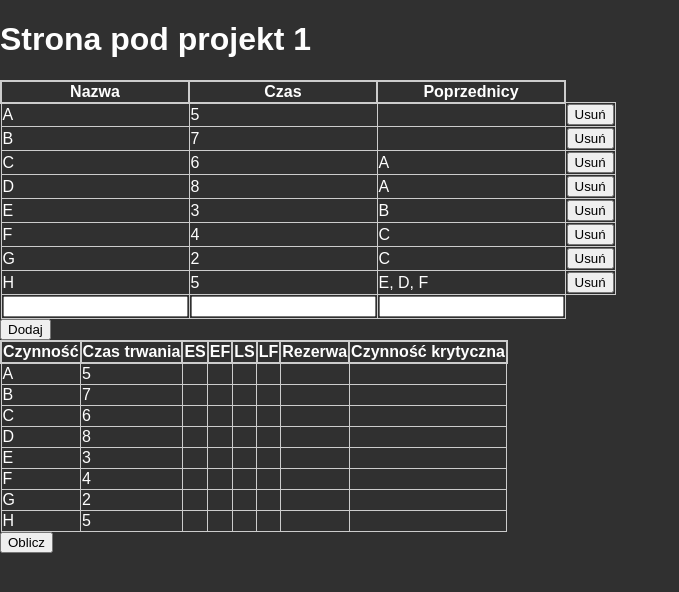
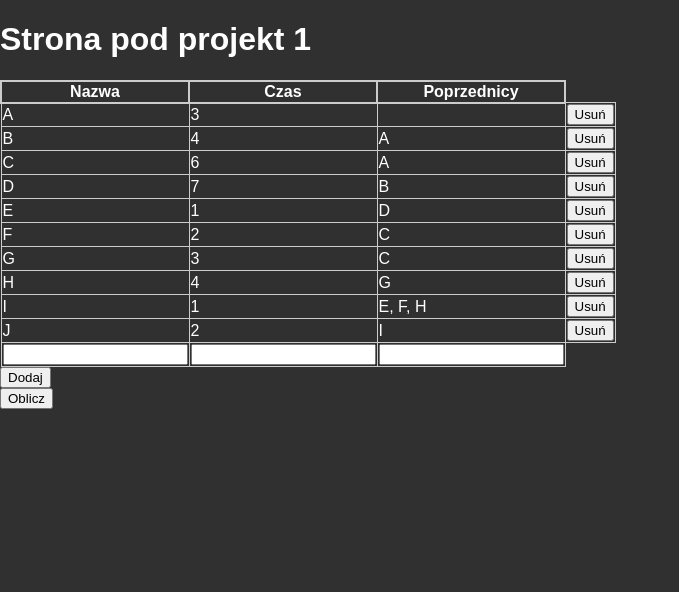
Before and after one commit to szymonborda/boil-cwp, a React (Vite) app: page /projekt1 in a window 1280 px wide. Shown: the top 592 px of the page, without its empty margins (0-679 px from the left). Built offline with nearby package versions, Linux system fonts and the light colour scheme.

Commit message:
add gantt chart

```diff
--- a/package.json
+++ b/package.json
@@ -11,6 +11,7 @@
     "typecheck": "tsc --noEmit"
   },
   "dependencies": {
+    "gantt-task-react": "^0.3.9",
     "react": "^18.2.0",
     "react-dom": "^18.2.0",
     "react-router-dom": "^6.8.2"
@@ -23,9 +24,9 @@
     "@vitejs/plugin-react": "^3.1.0",
     "eslint": "^8.35.0",
     "eslint-config-airbnb": "^19.0.4",
-    "eslint-plugin-jsx-a11y": "6.5.1",
     "eslint-config-airbnb-typescript": "^17.0.0",
     "eslint-plugin-import": "^2.25.3",
+    "eslint-plugin-jsx-a11y": "6.5.1",
     "eslint-plugin-react": "7.28.0",
     "eslint-plugin-react-hooks": "4.3.0",
     "sass": "^1.58.3",
--- a/src/pages/Projekt1/ActionInput.tsx
+++ b/src/pages/Projekt1/ActionInput.tsx
@@ -5,11 +5,13 @@ import styles from './styles.module.scss';
 interface ActionInputProps {
   actions: Action[];
   setActions: (edges: Action[]) => void;
+  setIsCalculated: (isCalculated: boolean) => void;
 }
 
 export default function ActionInput({
   actions,
   setActions,
+  setIsCalculated,
 }: ActionInputProps) {
   const [error, setError] = useState('');
   const nameRef = useRef<HTMLInputElement>(null);
@@ -32,6 +34,7 @@ export default function ActionInput({
     }
 
     setError('');
+    setIsCalculated(false);
     setActions([...actions, {
       name,
       time: Number(time),
@@ -41,6 +44,7 @@ export default function ActionInput({
 
   const removeAction = (name: string) => {
     setActions(actions.filter((action) => action.name !== name));
+    setIsCalculated(false);
   };
   return (
     <div>
--- a/src/pages/Projekt1/ActionOutput.tsx
+++ b/src/pages/Projekt1/ActionOutput.tsx
@@ -1,10 +1,8 @@
-import calculateCPM from './cpm';
 import { Action } from './types';
 import styles from './styles.module.scss';
 
 interface ActionOutputProps {
   actions: Action[];
-  setActions: (actions: Action[]) => void;
 }
 
 const getCriticalLabel = (isCritical: boolean | undefined) => {
@@ -14,11 +12,7 @@ const getCriticalLabel = (isCritical: boolean | undefined) => {
 
 export default function ActionOutput({
   actions,
-  setActions,
 }: ActionOutputProps) {
-  const calculate = () => {
-    setActions(calculateCPM(actions));
-  };
   return (
     <div>
       <table className={styles['input-table']}>
@@ -49,7 +43,6 @@ export default function ActionOutput({
           )) }
         </tbody>
       </table>
-      <button onClick={calculate} type="button">Oblicz</button>
     </div>
   );
 }
--- /dev/null
+++ b/src/pages/Projekt1/Gantt.tsx
@@ -0,0 +1,29 @@
+import {
+  Gantt as GanttTaskReact,
+  Task,
+} from 'gantt-task-react';
+import 'gantt-task-react/dist/index.css';
+import { Action } from './types';
+
+interface GanttProps {
+  actions: Action[];
+}
+
+function Gantt({ actions }: GanttProps) {
+  const tasks: Task[] = actions.map((action) => ({
+    id: action.name,
+    type: 'task' as const,
+    name: action.name,
+    start: new Date(new Date().setDate(new Date().getDate() + action.ES! || 0)),
+    end: new Date(new Date().setDate(new Date().getDate() + action.EF! || 0)),
+    dependencies: action.predecessors,
+    progress: 100,
+  })).reverse();
+  return (
+    <GanttTaskReact
+      tasks={tasks}
+    />
+  );
+}
+
+export default Gantt;
--- a/src/pages/Projekt1/Projekt1.tsx
+++ b/src/pages/Projekt1/Projekt1.tsx
@@ -3,14 +3,27 @@ import { Action } from './types';
 import ActionInput from './ActionInput';
 import ActionOutput from './ActionOutput';
 import examples from './examples';
+import Gantt from './Gantt';
+import calculateCPM from './cpm';
 
 function Projekt1() {
-  const [actions, setActions] = useState<Action[]>(examples[2]);
+  const [actions, setActions] = useState<Action[]>(examples[1]);
+  const [isCalculated, setIsCalculated] = useState(false);
+  const calculate = () => {
+    setActions(calculateCPM(actions));
+    setIsCalculated(true);
+  };
   return (
     <div className="projekt1">
       <h1>Strona pod projekt 1</h1>
-      <ActionInput actions={actions} setActions={setActions} />
-      <ActionOutput actions={actions} setActions={setActions} />
+      <ActionInput actions={actions} setActions={setActions} setIsCalculated={setIsCalculated} />
+      <button onClick={calculate} type="button">Oblicz</button>
+      {isCalculated ? (
+        <>
+          <ActionOutput actions={actions} />
+          <Gantt actions={actions} />
+        </>
+      ) : null}
     </div>
   );
 }
```
Also changed, not shown: 1 other file (tests, documents, lock files or other folders).
